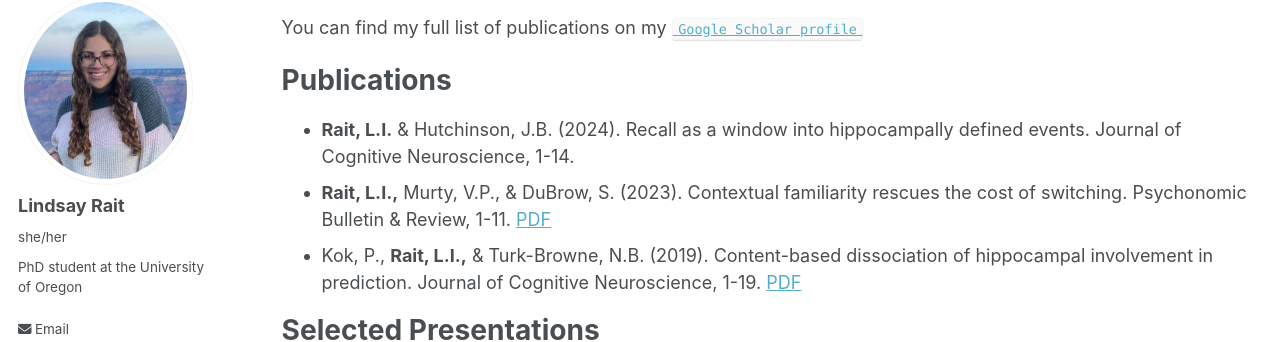
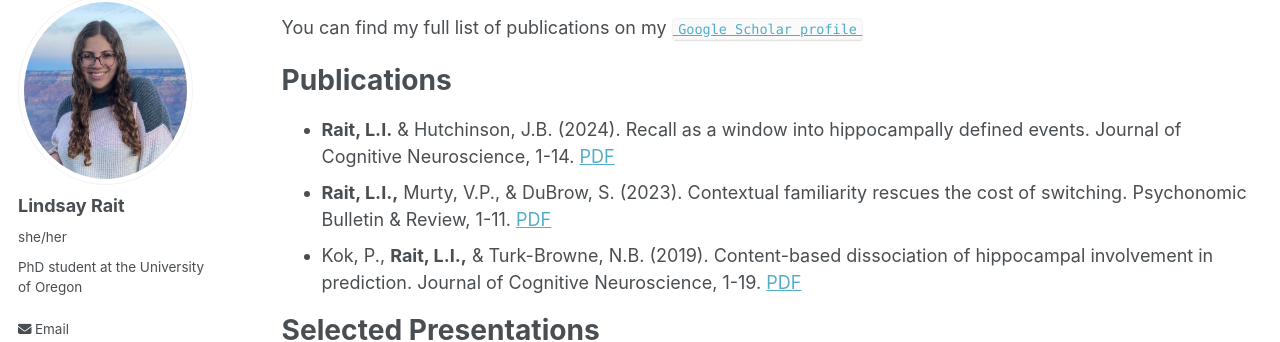
Before and after one commit to lindsay-rait/lindsay-rait.github.io, a Jekyll site: the page built from _pages/publications.md, in a window 1280 px wide and 900 px high. Shown: the part 110-452 px from the top of the window. Built offline with Jekyll 4.4.1, drawn with Linux system fonts in a browser that asks for light colours; some web fonts are replaced.

Commit message:
Update publications.md

```diff
--- a/_pages/publications.md
+++ b/_pages/publications.md
@@ -31,7 +31,7 @@ You can find my full list of publications on my [`Google Scholar profile`](https
 
 Publications
 =======
-* **Rait, L.I.** & Hutchinson, J.B. (2024). Recall as a window into hippocampally defined events. Journal of Cognitive Neuroscience, 1-14.
+* **Rait, L.I.** & Hutchinson, J.B. (2024). Recall as a window into hippocampally defined events. Journal of Cognitive Neuroscience, 1-14. [PDF](http://lindsay-rait.github.io/files/Rait_Hutchinson.pdf)
 * **Rait, L.I.,** Murty, V.P., & DuBrow, S. (2023). Contextual familiarity rescues the cost of switching. Psychonomic Bulletin & Review, 1-11. [PDF](http://lindsay-rait.github.io/files/pbr_2023.pdf)
 * Kok, P., **Rait, L.I.,** & Turk-Browne, N.B. (2019). Content-based dissociation of hippocampal involvement in prediction. Journal of Cognitive Neuroscience, 1-19. [PDF](http://lindsay-rait.github.io/files/jocn_a_01509.pdf)
 
```
